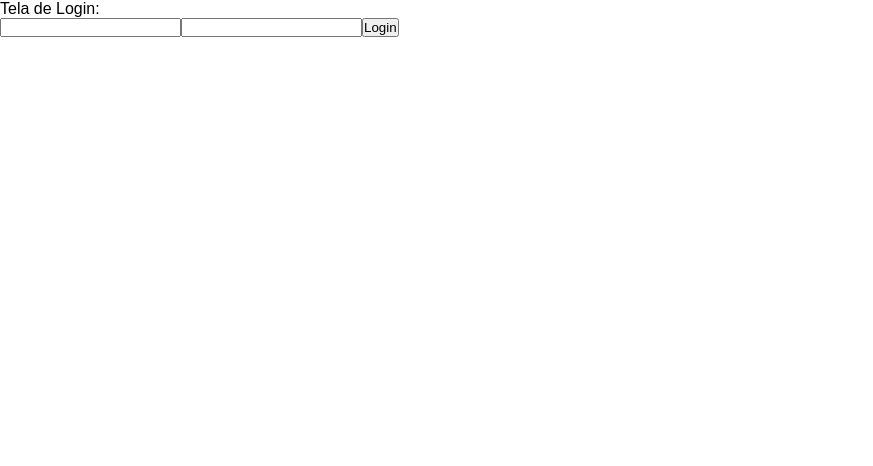
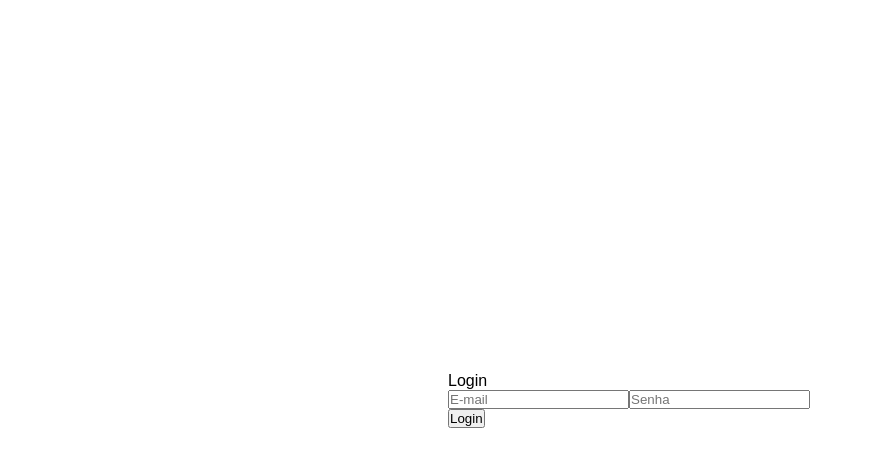
Before and after one commit to GMartinsT/TALLOS-DT1-Front, a Vue app: page /login in a window 1280 px wide. Shown: the top 466 px of the page, without its empty margins (0-873 px from the left). Built offline with nearby package versions, Linux system fonts and the light colour scheme.

Commit message:
feat(interface): interface de usuários

```diff
--- a/src/views/Login.vue
+++ b/src/views/Login.vue
@@ -1,9 +1,29 @@
 <template>
-  <div>Tela de Login:</div>
   <form @submit.prevent="login">
-    <input type="text" v-model="userLogin.email" />
-    <input type="password" v-model="userLogin.password" />
-    <button type="submit">Login</button>
+    <div class="login-page">
+      <div class="card">
+        <div class="card-header">Login</div>
+        <div class="card-body">
+          <div class="form-group">
+            <input
+              required
+              type="text"
+              v-model="userLogin.email"
+              placeholder="E-mail"
+              class="form-control"
+            />
+            <input
+              required
+              type="password"
+              v-model="userLogin.password"
+              placeholder="Senha"
+              class="form-control"
+            />
+            <button class="btn btn-primary w-100" type="submit">Login</button>
+          </div>
+        </div>
+      </div>
+    </div>
   </form>
 </template>
 
@@ -26,15 +46,29 @@ export default defineComponent({
     login() {
       axios.post(`http://localhost:3000/auth/login`, this.userLogin).then(
         (response) => {
-            localStorage.setItem("token", response.data.access_token)
-            router.push({ name: 'dashboard' })
+          localStorage.setItem("token", response.data.access_token);
+          localStorage.setItem("id", response.data._id);
+          localStorage.setItem("role", response.data.role);
+          router.push({ name: "dashboard" });
         },
         (error) => {
           console.log(error);
-          alert("Erro ao criar usuario");
+          alert("Login inválido");
         }
       );
     },
   },
 });
 </script>
+
+<style scoped>
+.login-page {
+  height: 100vh;
+  display: flex;
+  align-items: center;
+  justify-content: center;
+}
+.login-page .card {
+  width: 30%;
+}
+</style>
```
Also changed, not shown: src/interface/IUser.ts (added, +9 -0 lines).
